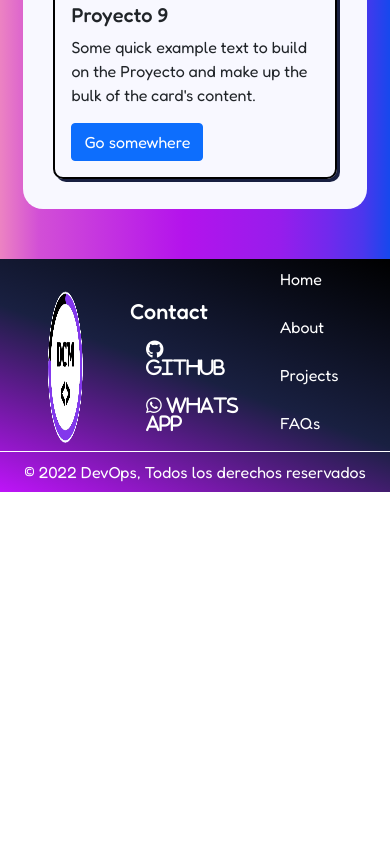
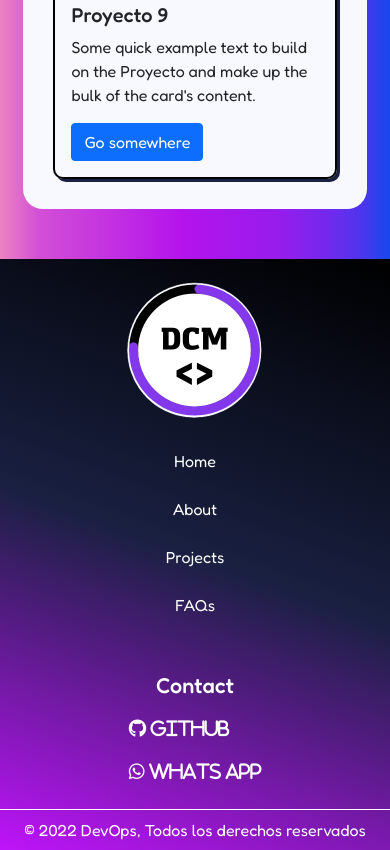
Before and after one commit to mainDevOps/DevOps-project1-presentation, a plain HTML site: page index.html in a window 390 px wide. Shown: the part 5497-6347 px from the top of the page. Before the commit the page ends 5989 px from the top, so only its background shows below. Drawn offline with nearby package versions, Linux system fonts and the light colour scheme.

Commit message:
footer responsive

```diff
--- a/index.html
+++ b/index.html
@@ -175,27 +175,17 @@
         </div>
     </section>
     <footer class="d-flex p-0 m-0 footer-color">
-        <div class="col-12">
-          <div class="d-flex justify-content-center col-12">
-            <div class="col-4 d-flex justify-content-center">
-              <img src="src/DCM.png" alt="logo-footer" class="logo-footer pt-4" />
+
+          <div class="container">
+              <div class="row">
+                <div class=" d-flex justify-content-center p-0 col-md-12 col-lg-4 ">
+                    <img src="src/DCM.png" alt="logo-footer" class="logo-footer mt-3 p-0" />
                   </div>
-            <div class="col-4 text-white d-flex justify-content-center pt-3">
-                <div class="pt-4">
-                    <h4>Contact</h4>
-                    <div class="d-inline py-5">
-                        <a href="https://github.com/mainDevOps/DevOps-project1-presentation" class="footer-a nav-link"><i class="fa-brands fa-github"> GitHub</i></a>
-
-                        <a href="" class="footer-a nav-link"><i class="fa-brands fa-whatsapp"> Whats App</i></a>
-                    </div>
-
-                </div>
-
-            </div>
-            <div class="col-4 d-flex justify-content-center align-items-center">
+                  <div class="col-sm-12 col-md-6 col-lg-4 my-3 text-center m-0 p-0">
                     <ul
-                class="nav col-md-4 justify-content-end justify-content-between px-1"
+                      class="m-0 p-0"
                     >
+                    <!-- justify-content-end justify-content-between -->
                       <li class="nav-item mb-2">
                         <a href="#" class="nav-link text-white">Home</a>
                       </li>
@@ -210,13 +200,27 @@
                       </li>
                     </ul>
                   </div>
+                  <div class="col-md-6 col-xs-12 col-lg-4 text-white d-flex justify-content-center mt-4 p-0">
+                      <div class="mb-3">
+                          <h4 class="text-center">Contact</h4>
+                          <div class="d-inline py-5">
+                              <a href="https://github.com/mainDevOps/DevOps-project1-presentation" class="footer-a nav-link"><i class="fa-brands fa-github"> GitHub</i></a>
+
+                              <a href="" class="footer-a nav-link"><i class="fa-brands fa-whatsapp"> Whats App</i></a>
+                          </div>
 
                       </div>
-          <div class="d-flex justify-content-center col-12 py-2 footer-border">
+
+                  </div>
+                  <div class="col-sm-12 py-2 footer-border p-0">
                     <p class="col-md-4 mb-0 text-white text-center">© 2022 DevOps, Todos los derechos reservados</p>
                   </div>
               </div>
 
+          </div>
+
+
+
       </footer>
 </body>
 </html>
--- a/style.css
+++ b/style.css
@@ -485,8 +485,8 @@ input[type="text1"]{
 /* FOOTER */
 
 .logo-footer{
-    width: 30%;
-
+    width: 150px;
+    height: auto;
 }
 
 .footer-color{
```
Lines whose indentation alone changed are shown as unchanged.
